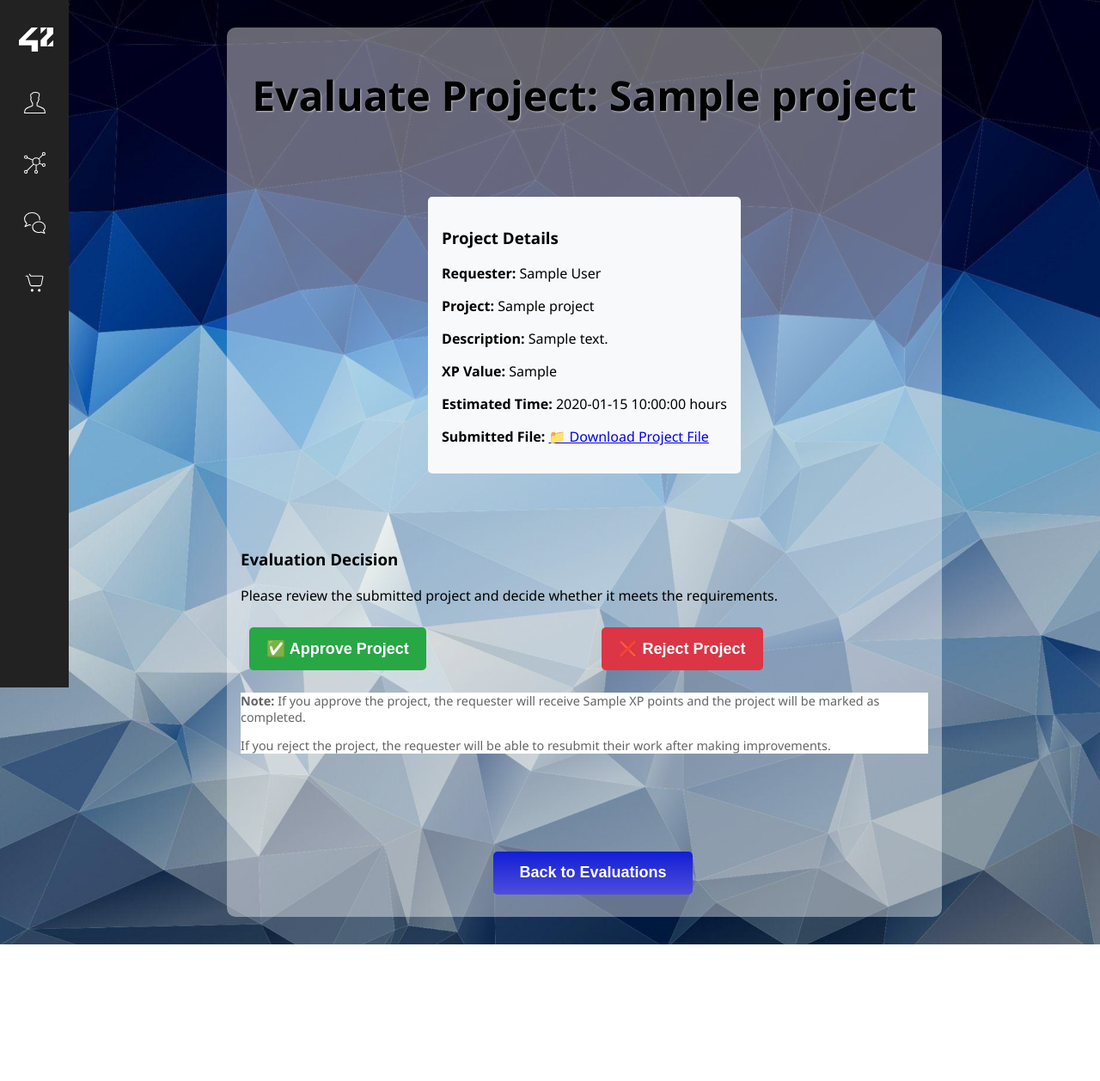
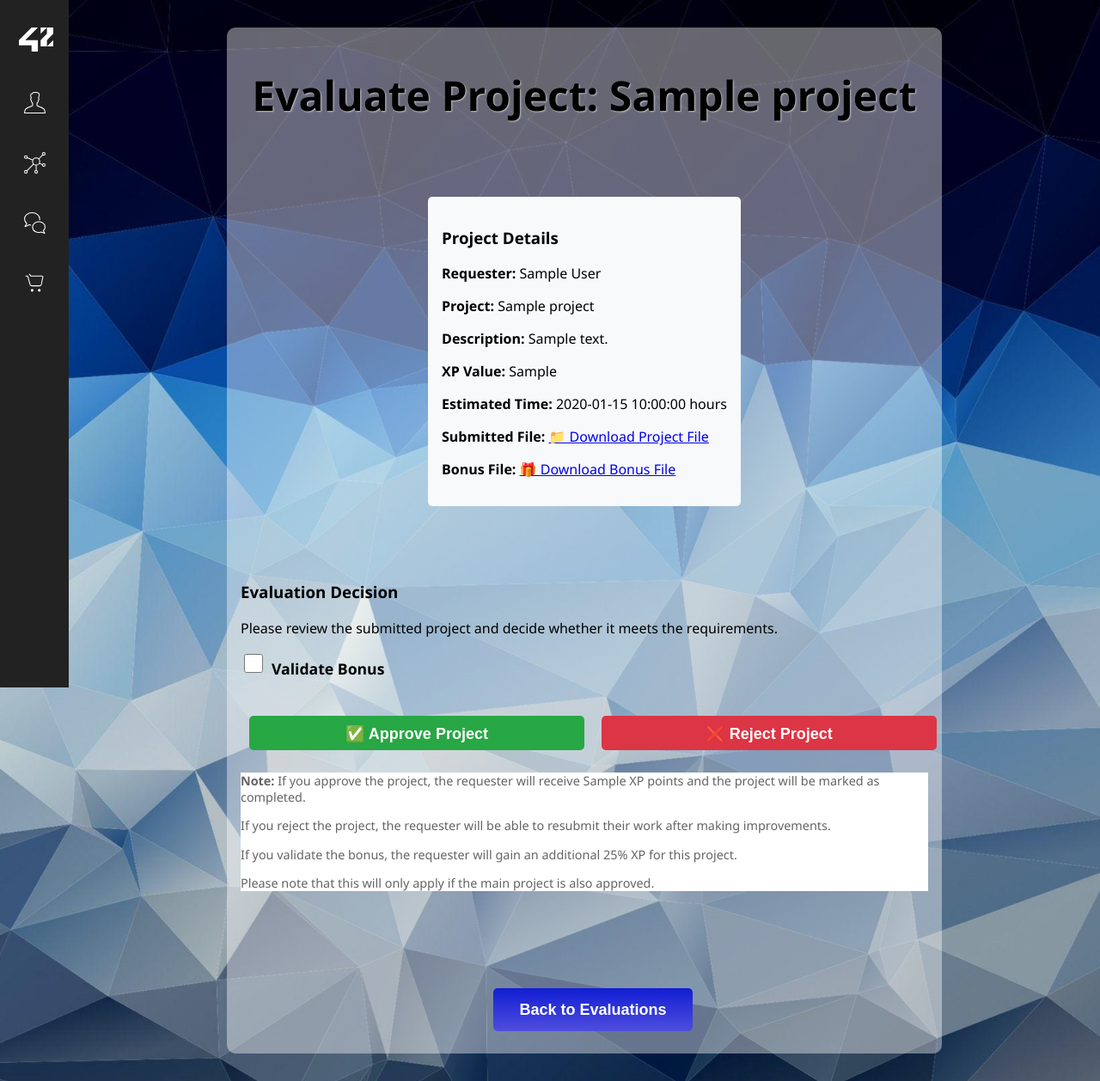
Before and after one commit to Adam2475/Piscine-PHP-Rush01, a Symfony app: template intranet/templates/project/evaluate.html.twig in a window 1280 px wide. Shown: the whole page at 86% size. Before the commit the page ends 1099 px from the top, so only its background shows below. Run offline with Twig, Linux system fonts and the light colour scheme; the template is opened without the code that fills it: most values are stand-ins (such as "Sample title", 1, 10 or a date in 2020); some libraries are stand-ins or nearby versions.

Commit message:
Added bonus functionality to Projects. Users can now upload an additional file, which will appear as downloadable in the evaluation page. If validated alongside the main project it will grant a bonus 25% xp to the project

```diff
--- a/intranet/migrations/Version20250806084204.php
+++ b/intranet/migrations/Version20250806122640.php
@@ -10,7 +10,7 @@ use Doctrine\Migrations\AbstractMigration;
 /**
  * Auto-generated Migration: Please modify to your needs!
  */
-final class Version20250806084204 extends AbstractMigration
+final class Version20250806122640 extends AbstractMigration
 {
     public function getDescription(): string
     {
@@ -26,8 +26,8 @@ final class Version20250806084204 extends AbstractMigration
         $this->addSql('CREATE TABLE event_user (event_id INT NOT NULL, user_id INT NOT NULL, INDEX IDX_92589AE271F7E88B (event_id), INDEX IDX_92589AE2A76ED395 (user_id), PRIMARY KEY(event_id, user_id)) DEFAULT CHARACTER SET utf8mb4 COLLATE `utf8mb4_unicode_ci` ENGINE = InnoDB');
         $this->addSql('CREATE TABLE project (id INT AUTO_INCREMENT NOT NULL, name VARCHAR(100) NOT NULL, description LONGTEXT NOT NULL, xp INT NOT NULL, estimated_time_in_hours INT NOT NULL, PRIMARY KEY(id)) DEFAULT CHARACTER SET utf8mb4 COLLATE `utf8mb4_unicode_ci` ENGINE = InnoDB');
         $this->addSql('CREATE TABLE project_evaluation_request (id INT AUTO_INCREMENT NOT NULL, requester_id INT NOT NULL, evaluator_id INT DEFAULT NULL, project_id INT NOT NULL, validated TINYINT(1) NOT NULL, created_at DATETIME NOT NULL, evaluated_at DATETIME DEFAULT NULL, INDEX IDX_AED66974ED442CF4 (requester_id), INDEX IDX_AED6697443575BE2 (evaluator_id), INDEX IDX_AED66974166D1F9C (project_id), PRIMARY KEY(id)) DEFAULT CHARACTER SET utf8mb4 COLLATE `utf8mb4_unicode_ci` ENGINE = InnoDB');
-        $this->addSql('CREATE TABLE `user` (id INT AUTO_INCREMENT NOT NULL, first_name VARCHAR(50) NOT NULL, last_name VARCHAR(60) NOT NULL, email VARCHAR(100) NOT NULL, password VARCHAR(100) DEFAULT NULL, created DATE NOT NULL, role VARCHAR(255) NOT NULL, confirmation_token VARCHAR(64) DEFAULT NULL, is_active TINYINT(1) NOT NULL, image LONGTEXT DEFAULT NULL, experience INT DEFAULT 0 NOT NULL, eval_points INT NOT NULL, notifications JSON DEFAULT NULL, unread_notifications_count INT DEFAULT 0 NOT NULL, level INT DEFAULT 1 NOT NULL, UNIQUE INDEX UNIQ_8D93D649E7927C74 (email), UNIQUE INDEX UNIQ_8D93D649C05FB297 (confirmation_token), PRIMARY KEY(id)) DEFAULT CHARACTER SET utf8mb4 COLLATE `utf8mb4_unicode_ci` ENGINE = InnoDB');
-        $this->addSql('CREATE TABLE user_project (user_id INT NOT NULL, project_id INT NOT NULL, validated_by_id INT DEFAULT NULL, validated TINYINT(1) NOT NULL, uploaded_file_path VARCHAR(255) DEFAULT NULL, INDEX IDX_77BECEE4A76ED395 (user_id), INDEX IDX_77BECEE4166D1F9C (project_id), INDEX IDX_77BECEE4C69DE5E5 (validated_by_id), PRIMARY KEY(user_id, project_id)) DEFAULT CHARACTER SET utf8mb4 COLLATE `utf8mb4_unicode_ci` ENGINE = InnoDB');
+        $this->addSql('CREATE TABLE `user` (id INT AUTO_INCREMENT NOT NULL, first_name VARCHAR(50) NOT NULL, last_name VARCHAR(60) NOT NULL, email VARCHAR(100) NOT NULL, password VARCHAR(100) DEFAULT NULL, created DATE NOT NULL, role VARCHAR(255) NOT NULL, confirmation_token VARCHAR(64) DEFAULT NULL, is_active TINYINT(1) NOT NULL, image LONGTEXT DEFAULT NULL, experience INT DEFAULT 0 NOT NULL, eval_points INT NOT NULL, notifications JSON DEFAULT NULL COMMENT \'(DC2Type:json)\', unread_notifications_count INT DEFAULT 0 NOT NULL, level INT DEFAULT 1 NOT NULL, UNIQUE INDEX UNIQ_8D93D649E7927C74 (email), UNIQUE INDEX UNIQ_8D93D649C05FB297 (confirmation_token), PRIMARY KEY(id)) DEFAULT CHARACTER SET utf8mb4 COLLATE `utf8mb4_unicode_ci` ENGINE = InnoDB');
+        $this->addSql('CREATE TABLE user_project (user_id INT NOT NULL, project_id INT NOT NULL, validated_by_id INT DEFAULT NULL, validated TINYINT(1) NOT NULL, uploaded_file_path VARCHAR(255) DEFAULT NULL, bonus_file_path VARCHAR(255) DEFAULT NULL, bonus_validated TINYINT(1) DEFAULT 0 NOT NULL, INDEX IDX_77BECEE4A76ED395 (user_id), INDEX IDX_77BECEE4166D1F9C (project_id), INDEX IDX_77BECEE4C69DE5E5 (validated_by_id), PRIMARY KEY(user_id, project_id)) DEFAULT CHARACTER SET utf8mb4 COLLATE `utf8mb4_unicode_ci` ENGINE = InnoDB');
         $this->addSql('ALTER TABLE chat_message ADD CONSTRAINT FK_FAB3FC16F624B39D FOREIGN KEY (sender_id) REFERENCES `user` (id)');
         $this->addSql('ALTER TABLE chat_message ADD CONSTRAINT FK_FAB3FC16E92F8F78 FOREIGN KEY (recipient_id) REFERENCES `user` (id)');
         $this->addSql('ALTER TABLE chat_message ADD CONSTRAINT FK_FAB3FC16166D1F9C FOREIGN KEY (project_id) REFERENCES project (id)');
--- a/intranet/templates/project/evaluate.html.twig
+++ b/intranet/templates/project/evaluate.html.twig
@@ -20,6 +20,13 @@
                     📁 Download Project File
                 </a>
             </p>
+            {% if userProject.bonusFilePath %}
+            <p><strong>Bonus File:</strong>
+                <a href="{{ asset('uploads/project_files/' ~ userProject.bonusFilePath) }}" target="_blank" class="btn btn-sm btn-warning">
+                    🎁 Download Bonus File
+                </a>
+            </p>
+            {% endif %}
         {% endif %}
     </div>
 
@@ -27,17 +34,23 @@
         <h3>Evaluation Decision</h3>
         <p>Please review the submitted project and decide whether it meets the requirements.</p>
 
-        <div style="display: flex; align-items: center; justify-content: center; gap: 20px; margin-top: auto;">
-            <form action="{{ path('project_evaluate', { id: evaluation.id }) }}" method="post" style="display: inline;">
+        <div style="display: flex; align-items: flex-end; gap: 20px; margin-top: auto;">
+            <form action="{{ path('project_evaluate', { id: evaluation.id }) }}" method="post" style="display: flex; flex-direction: column; align-items: stretch; gap: 10px; margin: 0; min-width: 180px;">
                 <input type="hidden" name="approved" value="1">
-                <button type="submit" class="btn btn-success" style="background: #28a745; color: white; padding: 10px 20px; border: none; border-radius: 5px; width: auto;">
+                {% if userProject.bonusFilePath %}
+                    <div style="margin-bottom: 10px;">
+                        <label style="display: flex; align-items: center; gap: 8px; font-size: 1.1em;">
+                            <input type="checkbox" name="bonus_approved" value="1" style="width: 22px; height: 22px; margin-right: 2px;"> <span style="margin-left: 0;">Validate Bonus</span>
+                        </label>
+                    </div>
+                {% endif %}
+                <button type="submit" class="btn btn-success" style="background: #28a745; color: white; padding: 10px 20px; border: none; border-radius: 5px; height: 40px; width: 100%;">
                     ✅ Approve Project
                 </button>
             </form>
-
-            <form action="{{ path('project_evaluate', { id: evaluation.id }) }}" method="post" style="display: inline;">
+            <form action="{{ path('project_evaluate', { id: evaluation.id }) }}" method="post" style="margin: 0; min-width: 180px; align-self: flex-end;">
                 <input type="hidden" name="approved" value="0">
-                <button type="submit" class="btn btn-danger" style="background: #dc3545; color: white; padding: 10px 20px; border: none; border-radius: 5px; width: auto;">
+                <button type="submit" class="btn btn-danger" style="background: #dc3545; color: white; padding: 10px 20px; border: none; border-radius: 5px; height: 40px; width: 100%;">
                     ❌ Reject Project
                 </button>
             </form>
@@ -46,6 +59,10 @@
         <div style="margin-top: 1rem; font-size: 0.9em; color: rgb(100, 100, 100); background-color: white;">
             <p><strong>Note:</strong> If you approve the project, the requester will receive {{ evaluation.project.xp }} XP points and the project will be marked as completed.</p>
             <p>If you reject the project, the requester will be able to resubmit their work after making improvements.</p>
+            {% if userProject.bonusFilePath %}
+                    <p>If you validate the bonus, the requester will gain an additional 25% XP for this project.</p>
+                    <p>Please note that this will only apply if the main project is also approved.</p>
+            {% endif %}
         </div>
     </div>
 
--- a/intranet/templates/project/show.html.twig
+++ b/intranet/templates/project/show.html.twig
@@ -32,6 +32,10 @@
                     {% if app.user.evalPoints >= 1 %}
                         <form action="{{ path('project_upload', { id: project.id }) }}" method="post" enctype="multipart/form-data">
                             <input type="file" name="project_file" required />
+                            <br>
+                            <label for="bonus_file">Bonus file (optional):</label>
+                            <input type="file" name="bonus_file" />
+                            <br>
                             <button type="submit">Submit for Evaluation</button>
                         </form>
                     {% else %}
```
Also changed, not shown: intranet/src/Controller/ProjectController.php (+39 -11 lines), intranet/src/Entity/UserProject.php (+28 -0 lines).
